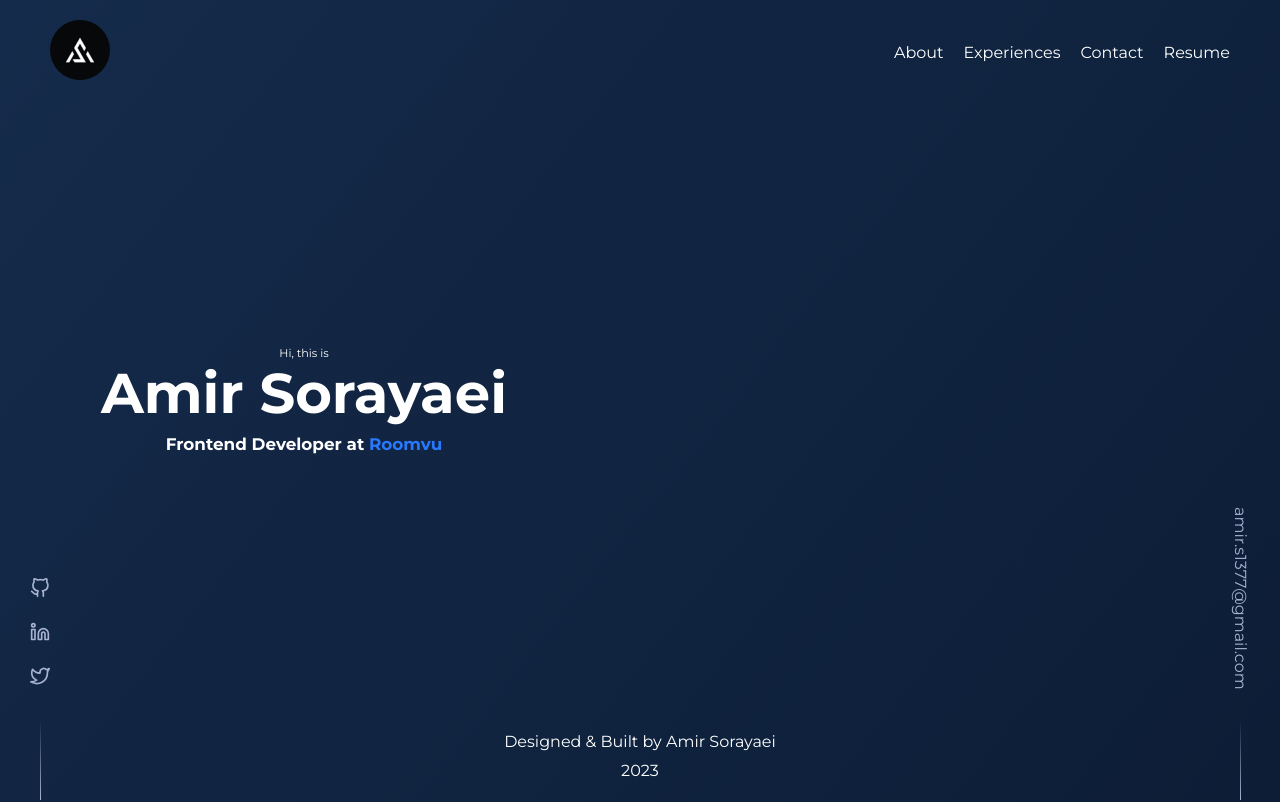
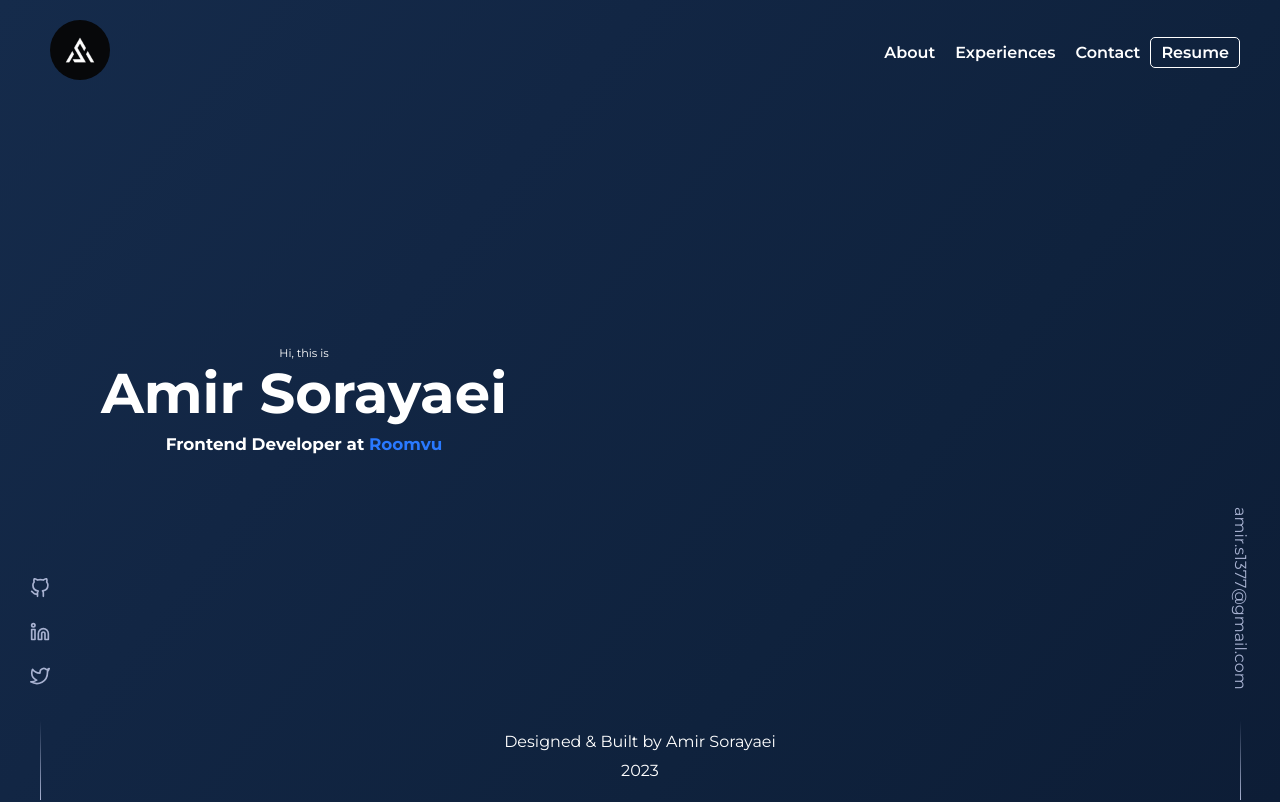
Before and after one commit to amirsorayaei/amirsorayaei.github.io, a Next.js app: page / in a window 1280 px wide. Shown: the top 802 px of the page. Built offline with nearby package versions, Linux system fonts and the light colour scheme.

Commit message:
fix: added style for resume link

```diff
--- a/app/global.css
+++ b/app/global.css
@@ -46,6 +46,23 @@ header {
 
 header a {
   padding: 0 10px;
+  font-weight: 600;
+}
+
+header li :last-child {
+  background-color: transparent;
+  border: 1px solid #fff;
+  border-radius: 5px;
+  padding: 5px 10px;
+  box-shadow: none;
+  transition: all 0.3s;
+  font-family: unset;
+  color: #fff;
+
+  &:hover {
+    background-color: #fff;
+    color: #152b4b;
+  }
 }
 
 main {
```
Also changed, not shown: src/components/Button/index.tsx (deleted, +0 -7 lines).
